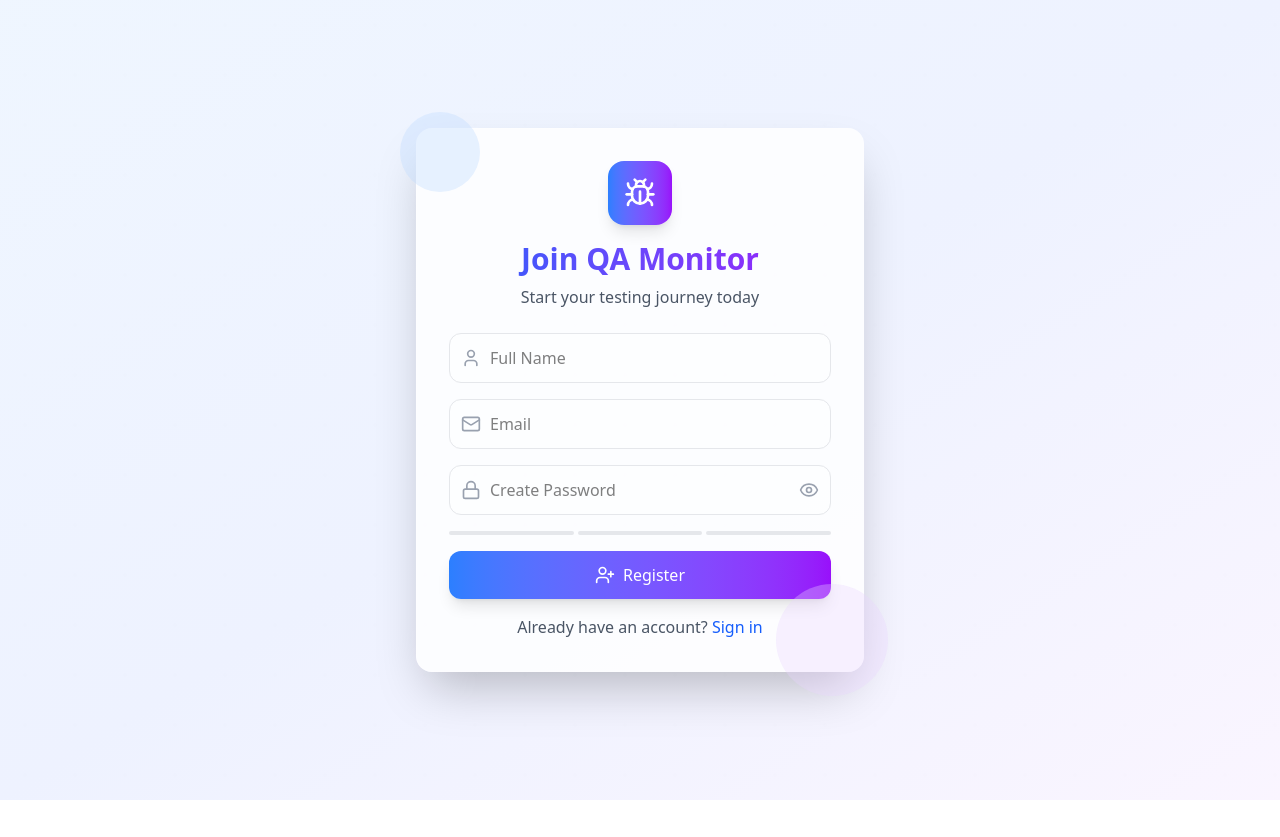
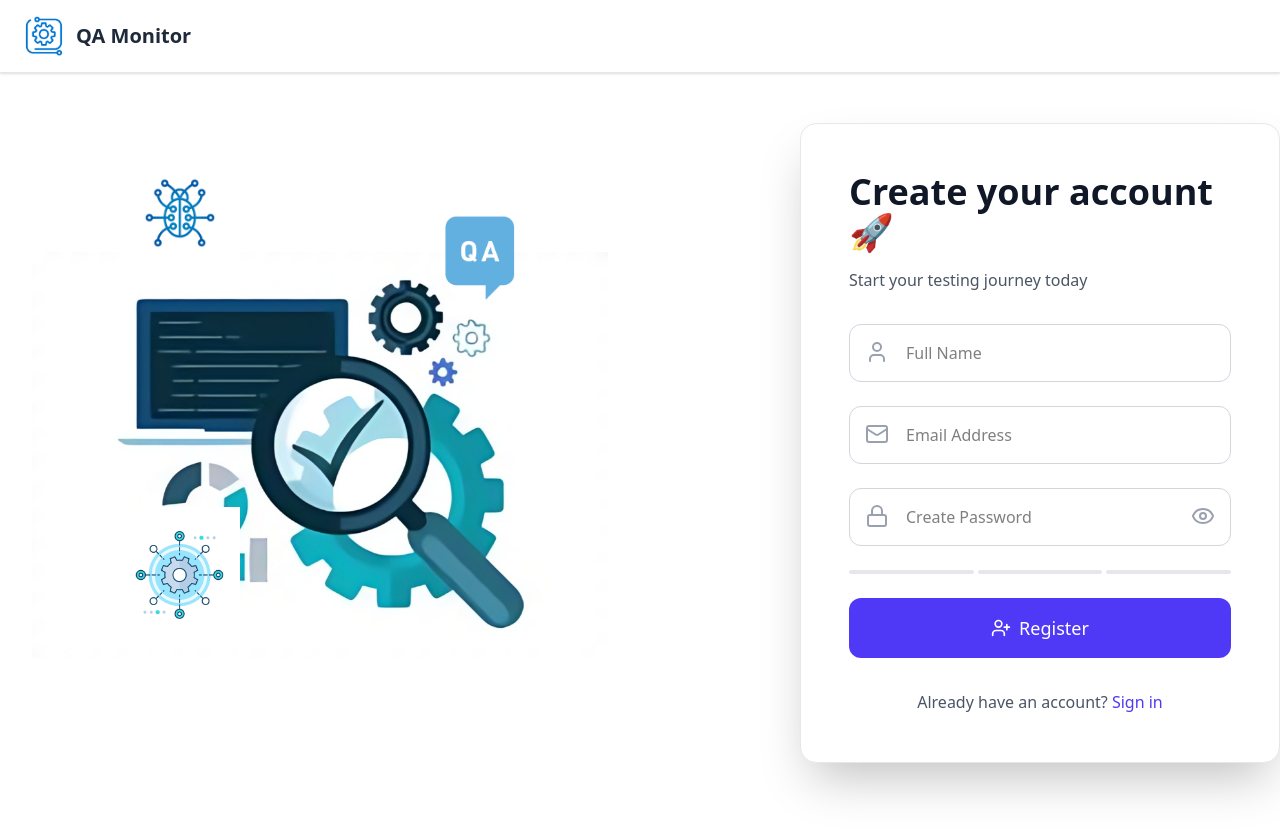
Before and after one commit to govindgb/Qa-Tracker, a Next.js app in the folder qa-tracker/: page /register in a window 1280 px wide. Before the commit the page ends 800 px from the top, so only its background shows below. Built offline with nearby package versions, Linux system fonts and the light colour scheme.

Commit message:
Revamp registration page layout with new header, improved styling, and added illustrations for enhanced user experience

```diff
--- a/qa-tracker/app/(auth)/register/page.tsx
+++ b/qa-tracker/app/(auth)/register/page.tsx
@@ -1,8 +1,10 @@
 "use client";
+
 import { useState } from "react";
 import { useAuth } from "@/context/AuthContext";
-import { Eye, EyeOff, Mail, Lock, User, UserPlus, Bug,AlertCircle } from "lucide-react";
+import { Eye, EyeOff, Mail, Lock, User, UserPlus, AlertCircle } from "lucide-react";
 import { useSearchParams } from "next/navigation";
+import Image from "next/image";
 
 export default function RegisterPage() {
   const { register } = useAuth();
@@ -37,36 +39,68 @@ export default function RegisterPage() {
   };
 
   return (
-    <div className="min-h-screen bg-gradient-to-br from-blue-50 via-indigo-50 to-purple-50 flex items-center justify-center p-4 relative overflow-hidden">
-      {/* Background pattern */}
-      <div className="absolute inset-0 opacity-5">
-        <div
-          className="absolute inset-0"
-          style={{
-            backgroundImage: `radial-gradient(circle at 25px 25px, rgba(0,0,0,0.1) 2px, transparent 0)`,
-            backgroundSize: "50px 50px",
-          }}
+    <div className="min-h-screen bg-white">
+      {/* Header */}
+      <header className="w-full flex items-center px-6 py-4 border-b border-gray-200 shadow-sm">
+        <div className="flex items-center space-x-3">
+          <Image
+            src="/IconLogo4.png"
+            alt="QA Monitor Logo"
+            width={40}
+            height={40}
+            className="object-contain"
+          />
+          <span className="text-xl font-semibold text-gray-800">
+            QA Monitor
+          </span>
+        </div>
+      </header>
+
+      {/* Layout */}
+      <div className="flex flex-col lg:flex-row min-h-[calc(100vh-72px)]">
+        {/* Left Image Section */}
+        <div className="hidden lg:flex w-1/2 bg-white-50 relative p-8 items-center justify-center">
+          <div className="relative w-[1000px] h-[700px]">
+            <Image
+              src="/IconImg10.png"
+              alt="Main QA Illustration"
+              fill
+              className="object-contain absolute top-[-23px] left-[-40px] w-[620px] h-[413px]"
             />
           </div>
 
-      {/* Container */}
-      <div className="w-full max-w-md relative z-10">
-        {/* Floating Elements */}
-        <div className="absolute -top-4 -left-4 w-20 h-20 bg-blue-200 rounded-full opacity-20 animate-pulse" />
-        <div className="absolute -bottom-6 -right-6 w-28 h-28 bg-purple-200 rounded-full opacity-20 animate-pulse" style={{ animationDelay: '1s' }} />
+          <Image
+            src="/Iconimg4.jpg"
+            alt="Bug Icon"
+            width={120}
+            height={100}
+            className="absolute top-20 left-30"
+          />
+          <Image
+            src="/Iconimg2.jpg"
+            alt="QA Icon"
+            width={120}
+            height={100}
+            className="absolute top-30 right-25"
+          />
+          <Image
+            src="/Iconimg3.jpg"
+            alt="Gear Icon"
+            width={120}
+            height={100}
+            className="absolute bottom-50 left-30"
+          />
+        </div>
 
-        {/* Card */}
-        <div className="bg-white/80 rounded-2xl shadow-2xl border border-white/20 p-8 transform hover:scale-[1.01] transition-all duration-300">
-          {/* Header */}
-          <div className="text-center mb-6">
-            <div className="inline-flex items-center justify-center w-16 h-16 bg-gradient-to-r from-blue-500 to-purple-600 rounded-2xl mb-4 shadow-lg">
-              <Bug className="w-8 h-8 text-white" />
-            </div>
-            <h1 className="text-3xl font-bold bg-gradient-to-r from-blue-600 to-purple-600 bg-clip-text text-transparent">
-              Join QA Monitor
-            </h1>
-            <p className="text-gray-600 mt-2">Start your testing journey today</p>
-          </div>
+        {/* Right Form Section */}
+        <div className="w-full lg:w-7/12 flex items-center justify-start p-6 lg:pl-10 lg:pr-0">
+          <div className="w-full max-w-xl bg-white shadow-2xl border border-gray-200 rounded-2xl p-12 -mt-6 ml-30 z-10">
+            <h2 className="text-4xl font-bold text-gray-900 mb-4">
+              Create your account <span className="inline-block">🚀</span>
+            </h2>
+            <p className="text-base text-gray-600 mb-8">
+              Start your testing journey today
+            </p>
 
             {error && (
               <div className="mb-4 p-3 bg-red-50 border border-red-200 rounded-xl flex items-center space-x-3 animate-pulse">
@@ -75,34 +109,45 @@ export default function RegisterPage() {
               </div>
             )}
 
-          <form onSubmit={handleSubmit} className="space-y-4">
-            {/* Name */}
-            <InputField icon={<User className="h-5 w-5 text-gray-400" />} value={name} onChange={(e:any) => setName(e.target.value)} placeholder="Full Name" />
+            <form onSubmit={handleSubmit} className="space-y-6">
+              {/* Name Field */}
+              <InputField
+                icon={<User className="h-6 w-6 text-gray-400" />}
+                value={name}
+                onChange={(e: any) => setName(e.target.value)}
+                placeholder="Full Name"
+              />
 
-            {/* Email */}
-            <InputField icon={<Mail className="h-5 w-5 text-gray-400" />} value={email} onChange={(e:any) => setEmail(e.target.value)} placeholder="Email" type="email" />
+              {/* Email Field */}
+              <InputField
+                icon={<Mail className="h-6 w-6 text-gray-400" />}
+                value={email}
+                onChange={(e: any) => setEmail(e.target.value)}
+                placeholder="Email Address"
+                type="email"
+              />
 
-            {/* Password */}
+              {/* Password Field */}
               <PasswordField
                 value={password}
-              onChange={(e:any) => setPassword(e.target.value)}
+                onChange={(e: any) => setPassword(e.target.value)}
                 showPassword={showPassword}
                 setShowPassword={setShowPassword}
                 placeholder="Create Password"
               />
 
-            {/* Strength */}
+              {/* Strength Meter */}
               <div className="flex space-x-1">
                 <div className={`h-1 flex-1 rounded-full ${password.length >= 8 ? "bg-green-400" : "bg-gray-200"}`} />
                 <div className={`h-1 flex-1 rounded-full ${/[A-Z]/.test(password) ? "bg-green-400" : "bg-gray-200"}`} />
                 <div className={`h-1 flex-1 rounded-full ${/[0-9]/.test(password) ? "bg-green-400" : "bg-gray-200"}`} />
               </div>
 
-            {/* Button */}
+              {/* Register Button */}
               <button
                 type="submit"
                 disabled={isLoading}
-              className="w-full bg-gradient-to-r from-blue-500 to-purple-600 text-white py-3 px-4 rounded-xl hover:from-blue-600 hover:to-purple-700 focus:outline-none focus:ring-2 focus:ring-purple-500 focus:ring-offset-2 transform hover:scale-105 transition-all duration-200 shadow-lg disabled:opacity-70 disabled:cursor-not-allowed flex items-center justify-center space-x-2"
+                className="w-full bg-indigo-600 text-white py-4 text-lg rounded-xl hover:bg-indigo-700 transition-all duration-200 disabled:opacity-50 flex items-center justify-center space-x-2"
               >
                 {isLoading ? (
                   <>
@@ -118,13 +163,16 @@ export default function RegisterPage() {
               </button>
             </form>
 
-          <div className="mt-4 text-center">
-            <p className="text-gray-600">
+            {/* Sign In Link */}
+            <div className="mt-8 text-base text-center text-gray-600">
               Already have an account?{" "}
-              <a href="/login" className="text-blue-600 font-medium hover:text-purple-600 transition-colors">
+              <a
+                href="/login"
+                className="text-indigo-600 hover:underline font-medium"
+              >
                 Sign in
               </a>
-            </p>
+            </div>
           </div>
         </div>
       </div>
@@ -135,11 +183,11 @@ export default function RegisterPage() {
 // Reusable Input Field
 function InputField({ icon, ...props }: any) {
   return (
-    <div className="relative group">
-      <div className="absolute inset-y-0 left-0 pl-3 flex items-center pointer-events-none">{icon}</div>
+    <div className="relative">
+      <div className="absolute top-4 left-4">{icon}</div>
       <input
         {...props}
-        className="w-full pl-10 pr-4 py-3 border border-gray-200 rounded-xl focus:outline-none focus:ring-2 focus:ring-blue-500 focus:border-transparent bg-white/50 hover:bg-white/70 transition-all"
+        className="w-full pl-14 pr-4 py-4 text-base border border-gray-300 rounded-xl focus:outline-none focus:ring-2 focus:ring-indigo-500"
         required
       />
     </div>
@@ -149,26 +197,24 @@ function InputField({ icon, ...props }: any) {
 // Reusable Password Field
 function PasswordField({ value, onChange, showPassword, setShowPassword, placeholder }: any) {
   return (
-    <div className="relative group">
-      <div className="absolute inset-y-0 left-0 pl-3 flex items-center pointer-events-none">
-        <Lock className="h-5 w-5 text-gray-400" />
-      </div>
+    <div className="relative">
+      <Lock className="absolute top-4 left-4 h-6 w-6 text-gray-400" />
       <input
         type={showPassword ? "text" : "password"}
         placeholder={placeholder}
         value={value}
         onChange={onChange}
-        className="w-full pl-10 pr-12 py-3 border border-gray-200 rounded-xl focus:outline-none focus:ring-2 focus:ring-blue-500 focus:border-transparent bg-white/50 hover:bg-white/70 transition-all"
+        className="w-full pl-14 pr-12 py-4 text-base border border-gray-300 rounded-xl focus:outline-none focus:ring-2 focus:ring-indigo-500"
       />
       <button
         type="button"
         onClick={() => setShowPassword(!showPassword)}
-        className="absolute inset-y-0 right-0 pr-3 flex items-center"
+        className="absolute top-4 right-4"
       >
         {showPassword ? (
-          <EyeOff className="h-5 w-5 text-gray-400 hover:text-gray-600" />
+          <EyeOff className="h-6 w-6 text-gray-400" />
         ) : (
-          <Eye className="h-5 w-5 text-gray-400 hover:text-gray-600" />
+          <Eye className="h-6 w-6 text-gray-400" />
         )}
       </button>
     </div>
```
Lines whose indentation alone changed are shown as unchanged.
